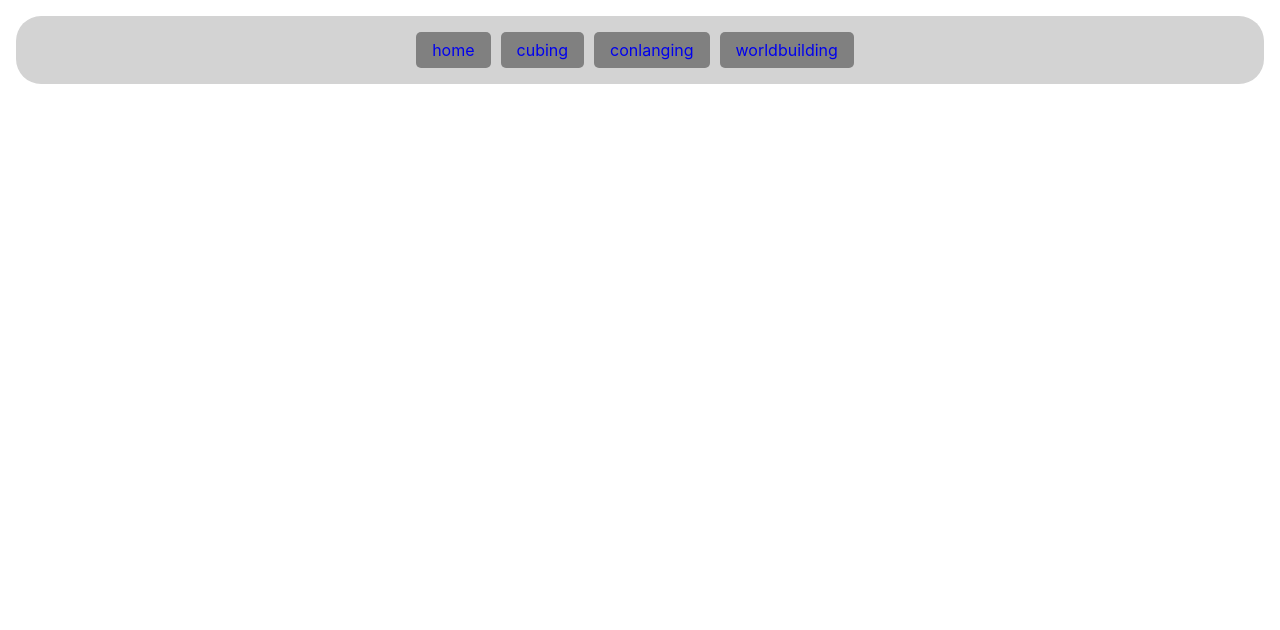
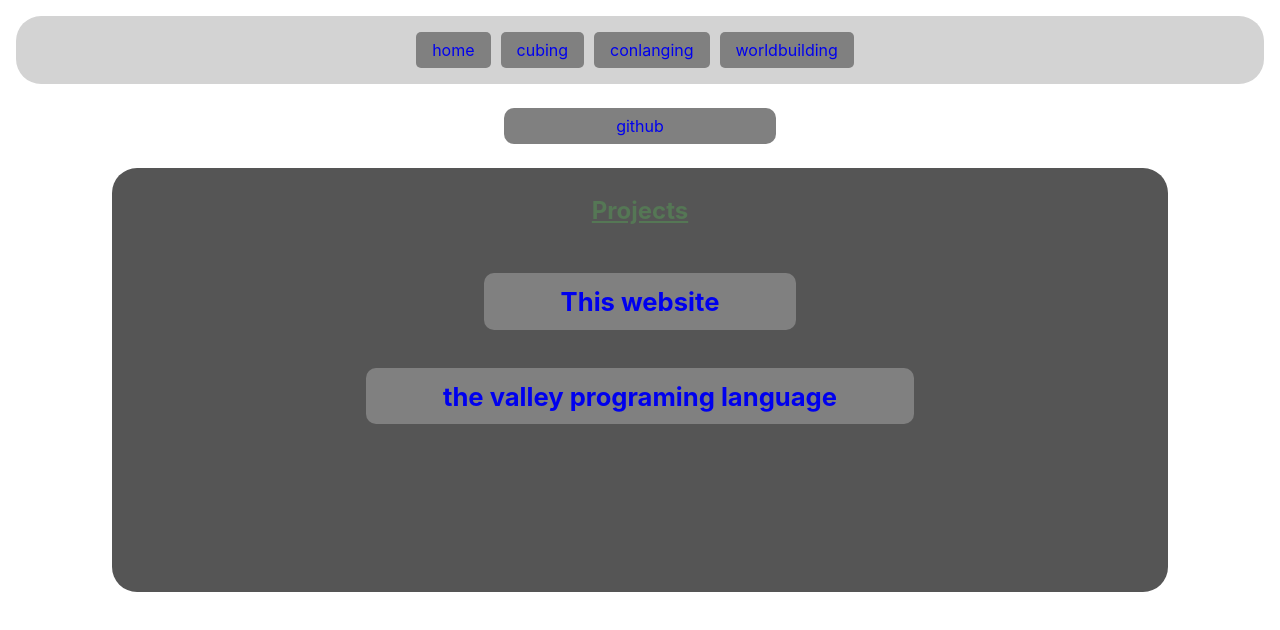
Before and after one commit to zimlit/zimlit.com-react, a React (Create React App) app: page /coding in a window 1280 px wide. Shown: the top 630 px of the page. Built offline with nearby package versions, Linux system fonts and the light colour scheme; the HTML template or start-up script is replaced by a standard one.

Commit message:
coding component finished for now

```diff
--- a/src/App.css
+++ b/src/App.css
@@ -58,20 +58,23 @@ a:active {
 
 .cat {
     background-color: #555555;
-    margin: 1em;
+    margin: 2em;
+		margin-right: 7em;
+		margin-left: 7em;
     text-align: center;
     padding: 0.5em;
-    padding-bottom: 3em;
+    padding-bottom: 10em;
     border-radius: 25px;
 }
 
 .cat-button {
     text-align: center;
-    padding-top: 1em;
-    padding-bottom: 1em;
-    padding-left: 7em;
-    padding-right: 7em;
+    padding-top: 0.5em;
+    padding-bottom: 0.5em;
+    padding-left: 3em;
+    padding-right: 3em;
     margin-bottom: 2em;
+		font-size: 2vw;
 }
 
 .sidebar {
--- /dev/null
+++ b/src/coding.css
@@ -0,0 +1,13 @@
+.github {
+    text-align: center;
+    margin: 2em;
+
+}
+
+.github-button {
+    padding: 0.5em;
+
+		padding-left: 7em;
+		padding-right: 7em;
+    background-color: #555555;
+}
--- a/src/coding.js
+++ b/src/coding.js
@@ -1,9 +1,27 @@
 import Header from "./header";
+import "./coding.css"
 
 function Coding() {
 	return (
 		<div class="coding">
 			<Header value={["home", "cubing", "conlanging", "worldbuilding"]}/>
+			<p class="github">
+				<a class="github-button" href="https:/github.com/zimlit">github</a>
+			</p>
+			<section class="cat">
+					<h1 class="label">
+                Projects
+            </h1>
+            <h2 class="cat-button">
+                <a class="cat-button" href="https:/github.com/zimlit/zimlit.com-react">This website</a>
+            </h2>
+            <h2>
+								<a class="cat-button" href="https:/github.com/zimlit/valley">the valley programing language</a>
+            </h2>
+            <h2>
+
+            </h2>
+			</section>
 		</div>
 	);
 }
```
Also changed, not shown: 1 other file (tests, documents, lock files or other folders).
